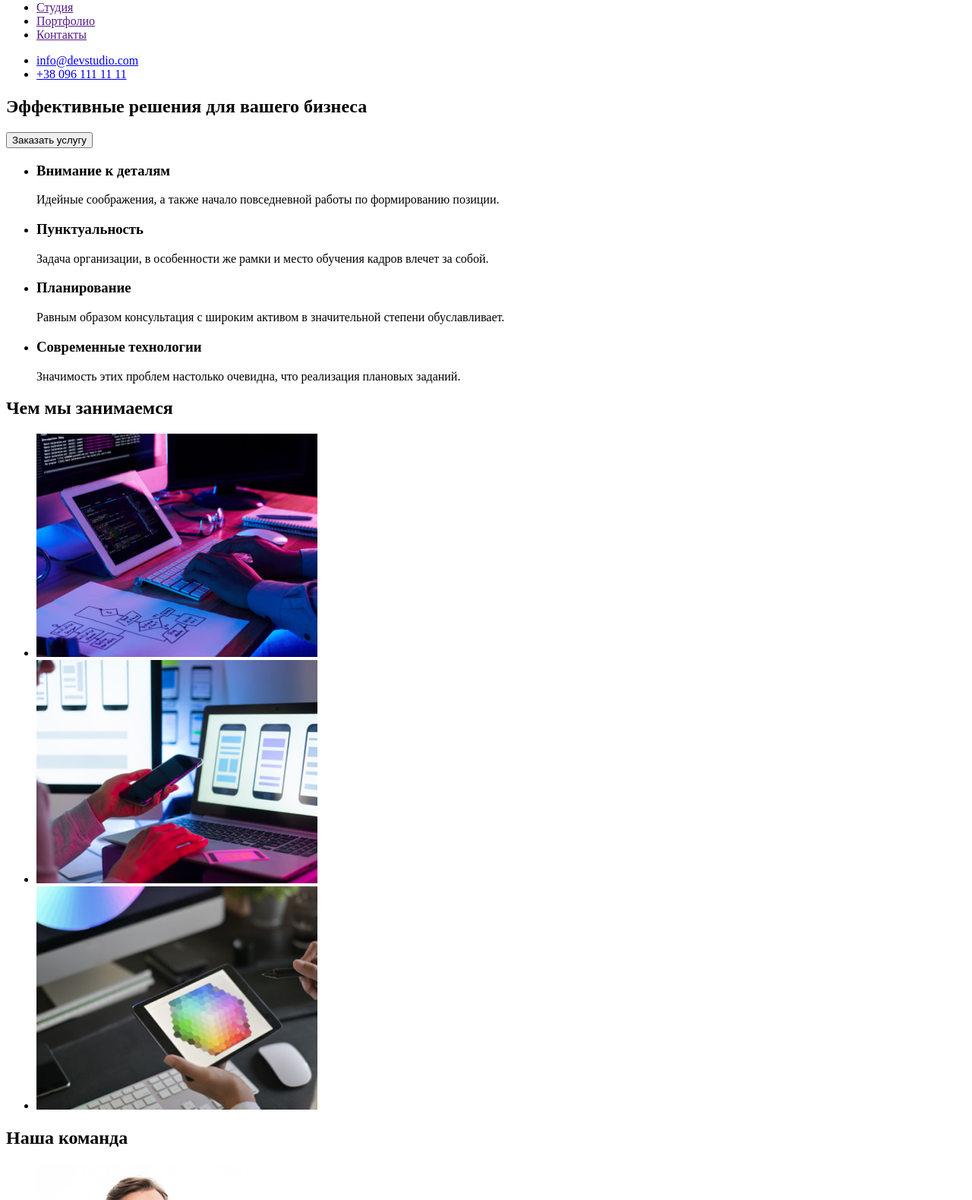
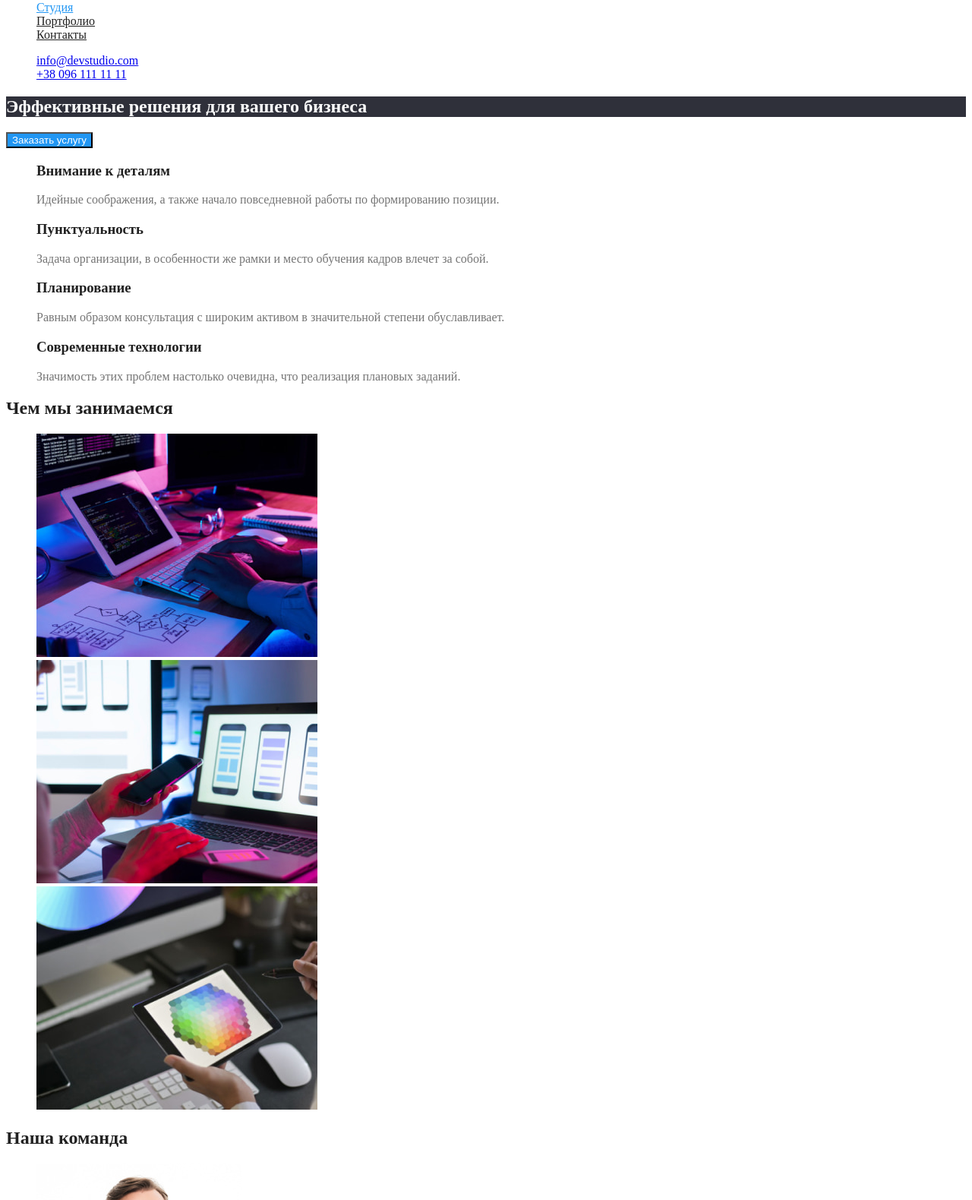
Before and after one commit to valerie-german/goit-markup-hw-02, a plain HTML site: page index.html in a window 1280 px wide. Shown: the part 41-1621 px from the top of the page at 76% size. Drawn offline with Linux system fonts and the light colour scheme.

Commit message:
Creates Portfolio page, adds styles

```diff
--- /dev/null
+++ b/css/styles.css
@@ -0,0 +1,64 @@
+/* Кастомные css-свойства (переменные)*/
+:root {
+  /* Основной цвет текста */
+  --primary-text-color: #757575;
+  /* Цвет заголовков (кроме h1) */
+  --title-text-color: #212121;
+  /* Акцентный синий */
+  --accent-color: #2196f3;
+  /* Белый */
+  --primary-white-color: #ffffff;
+}
+
+/* Единственный глобальный стиль элемента */
+body {
+  background-color: var(--primary-white-color);
+  color: var(--primary-text-color);
+}
+/* Убирает маркеры в списках */
+.list {
+  list-style: none;
+}
+
+/* Чёрный в лого  #000000 */
+/* Белый #ffffff */
+/* Синий  #2196F3 */
+/* Серый заголовки #212121 */
+/* Серый текст  #757575*/
+/* Фон футера #2F303A */
+/* Фон блока Наша команда #F5F4FA */
+
+/* Стилизация элементов хедера */
+.logo {
+  color: #000000;
+}
+
+.site-nav .link {
+  color: var(--title-text-color);
+}
+.site-nav .link.current {
+  color: var(--accent-color);
+}
+.site-nav .link:hover,
+.site-nav .link:focus,
+.contacts .link:hover,
+.contacts .link:focus {
+  color: var(--accent-color);
+}
+
+/* Стилизация заголовков */
+.section-title,
+.features .title,
+.team .title {
+  color: var(--title-text-color);
+}
+.hero-title {
+  color: var(--primary-white-color);
+  background-color: #2f303a;
+}
+
+/* Стилизация кнопки */
+.button {
+  background-color: var(--accent-color);
+  color: var(--primary-white-color);
+}
--- a/index.html
+++ b/index.html
@@ -4,6 +4,7 @@
     <meta charset="UTF-8" />
     <meta http-equiv="X-UA-Compatible" content="IE=edge" />
     <meta name="viewport" content="width=device-width, initial-scale=1.0" />
+    <link rel="stylesheet" href="./css/styles.css" />
     <title>Студия</title>
   </head>
   <body>
@@ -11,58 +12,58 @@
     <header>
       <!-- Главная навигация -->
       <nav>
-        <a href="./index.html" lang="en">WebStudio</a>
+        <a href="./index.html" lang="en" class="logo">WebStudio</a>
         <!-- Ссылки на страницы сайта -->
-        <ul>
-          <li><a href="">Студия</a></li>
-          <li><a href="">Портфолио</a></li>
-          <li><a href="">Контакты</a></li>
+        <ul class="list site-nav">
+          <li><a href="" class="link current">Студия</a></li>
+          <li><a href="./portfolio.html" class="link">Портфолио</a></li>
+          <li><a href="" class="link">Контакты</a></li>
         </ul>
       </nav>
       <!-- Контакты -->
-      <ul>
-        <li><a href="mailto:info@devstudio.com">info@devstudio.com</a></li>
-        <li><a href="tel:+380961111111">+38 096 111 11 11</a></li>
+      <ul class="list contacts">
+        <li><a href="mailto:info@devstudio.com" class="link">info@devstudio.com</a></li>
+        <li><a href="tel:+380961111111" class="link">+38 096 111 11 11</a></li>
       </ul>
     </header>
     <!-- Уникальный контент страницы -->
     <main>
       <!-- Герой -->
-      <section>
-        <h1>Эффективные решения для вашего бизнеса</h1>
-        <button type="button">Заказать услугу</button>
+      <section class="hero">
+        <h1 class="hero-title">Эффективные решения для вашего бизнеса</h1>
+        <button type="button" class="button">Заказать услугу</button>
       </section>
       <!-- Преимущества -->
-      <section>
+      <section class="section">
         <!-- Cкрытый заголовок секции -->
         <h2 hidden>Наши преимущества</h2>
-        <ul>
+        <ul class="list features">
           <li>
-            <h3>Внимание к деталям</h3>
+            <h3 class="title">Внимание к деталям</h3>
             <p>Идейные соображения, а также начало повседневной работы по формированию позиции.</p>
           </li>
           <li>
-            <h3>Пунктуальность</h3>
+            <h3 class="title">Пунктуальность</h3>
             <p>
               Задача организации, в особенности же рамки и место обучения кадров влечет за собой.
             </p>
           </li>
           <li>
-            <h3>Планирование</h3>
+            <h3 class="title">Планирование</h3>
             <p>
               Равным образом консультация с широким активом в значительной степени обуславливает.
             </p>
           </li>
           <li>
-            <h3>Современные технологии</h3>
+            <h3 class="title">Современные технологии</h3>
             <p>Значимость этих проблем настолько очевидна, что реализация плановых заданий.</p>
           </li>
         </ul>
       </section>
       <!-- Вид деятельности -->
-      <section>
-        <h2>Чем мы занимаемся</h2>
-        <ul>
+      <section class="section">
+        <h2 class="section-title">Чем мы занимаемся</h2>
+        <ul class="list">
           <li>
             <img src="./images/box-1.jpg" alt="нажимает на кнопки" width="370" height="294" />
           </li>
@@ -80,27 +81,27 @@
         </ul>
       </section>
       <!-- Команда -->
-      <section>
-        <h2>Наша команда</h2>
-        <ul>
+      <section class="section">
+        <h2 class="section-title">Наша команда</h2>
+        <ul class="list team">
           <li>
             <img src="./images/img-4.jpg" alt="Игорь Демьяненко" width="270" height="260" />
-            <h3>Игорь Демьяненко</h3>
+            <h3 class="title">Игорь Демьяненко</h3>
             <p lang="en">Product Designer</p>
           </li>
           <li>
             <img src="./images/img-1.jpg" alt="Ольга Репина" width="270" height="260" />
-            <h3>Ольга Репина</h3>
+            <h3 class="title">Ольга Репина</h3>
             <p lang="en">Frontend Developer</p>
           </li>
           <li>
             <img src="./images/img-2.jpg" alt="Николай Тарасов" width="270" height="260" />
-            <h3>Николай Тарасов</h3>
+            <h3 class="title">Николай Тарасов</h3>
             <p lang="en">Marketing</p>
           </li>
           <li>
             <img src="./images/img-3.jpg" alt="Михаил Ермаков" width="270" height="260" />
-            <h3>Михаил Ермаков</h3>
+            <h3 class="title">Михаил Ермаков</h3>
             <p lang="en">UI Designer</p>
           </li>
         </ul>
@@ -111,7 +112,7 @@
       <a href="./index.html" lang="en">WebStudio</a>
       <!-- Контакты -->
       <address>
-        <ul>
+        <ul class="list">
           <li>
             <a
               href="https://goo.gl/maps/S1DiWHNBeh5bc1R79"
```
Also changed, not shown: portfolio.html (added, +53 -0 lines).
